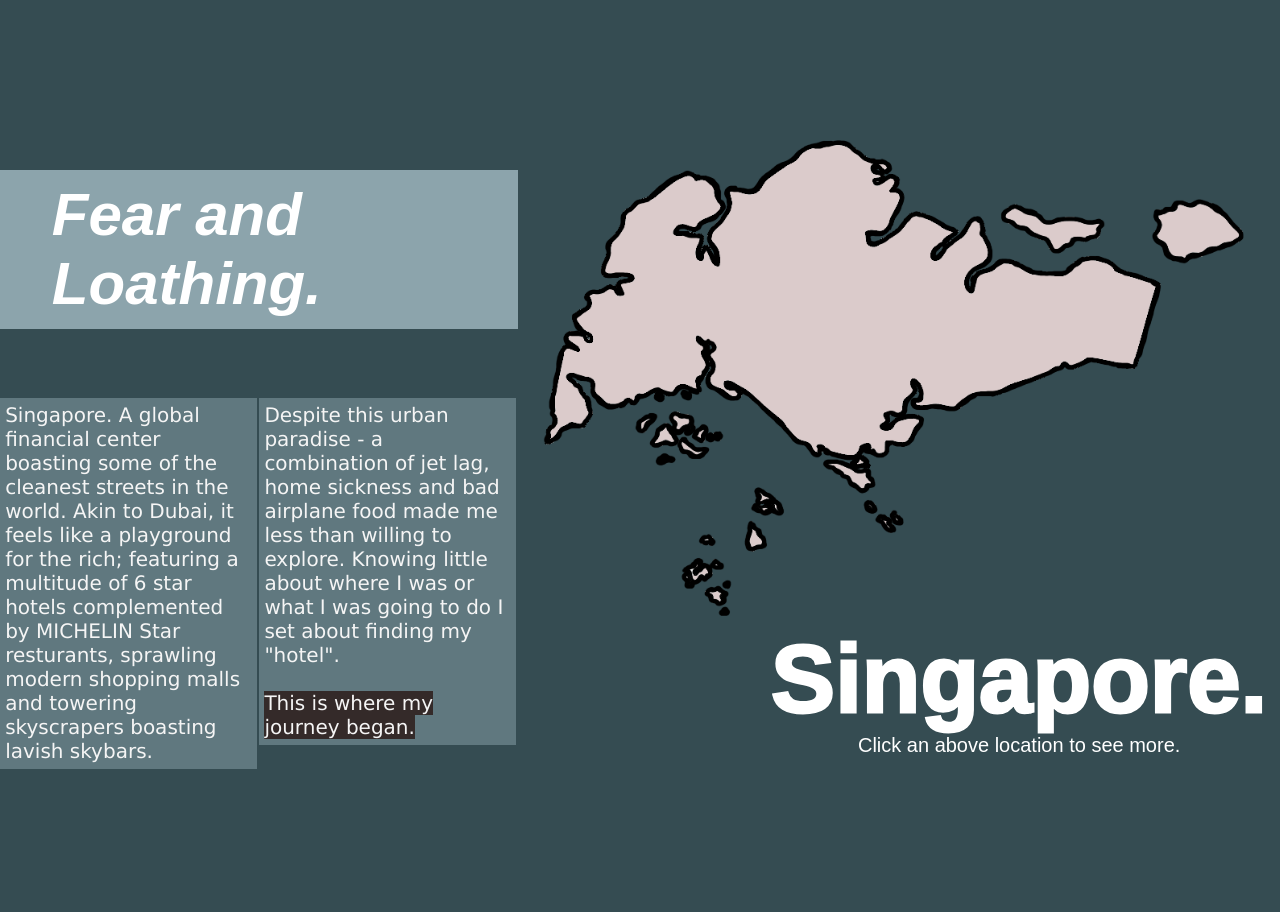
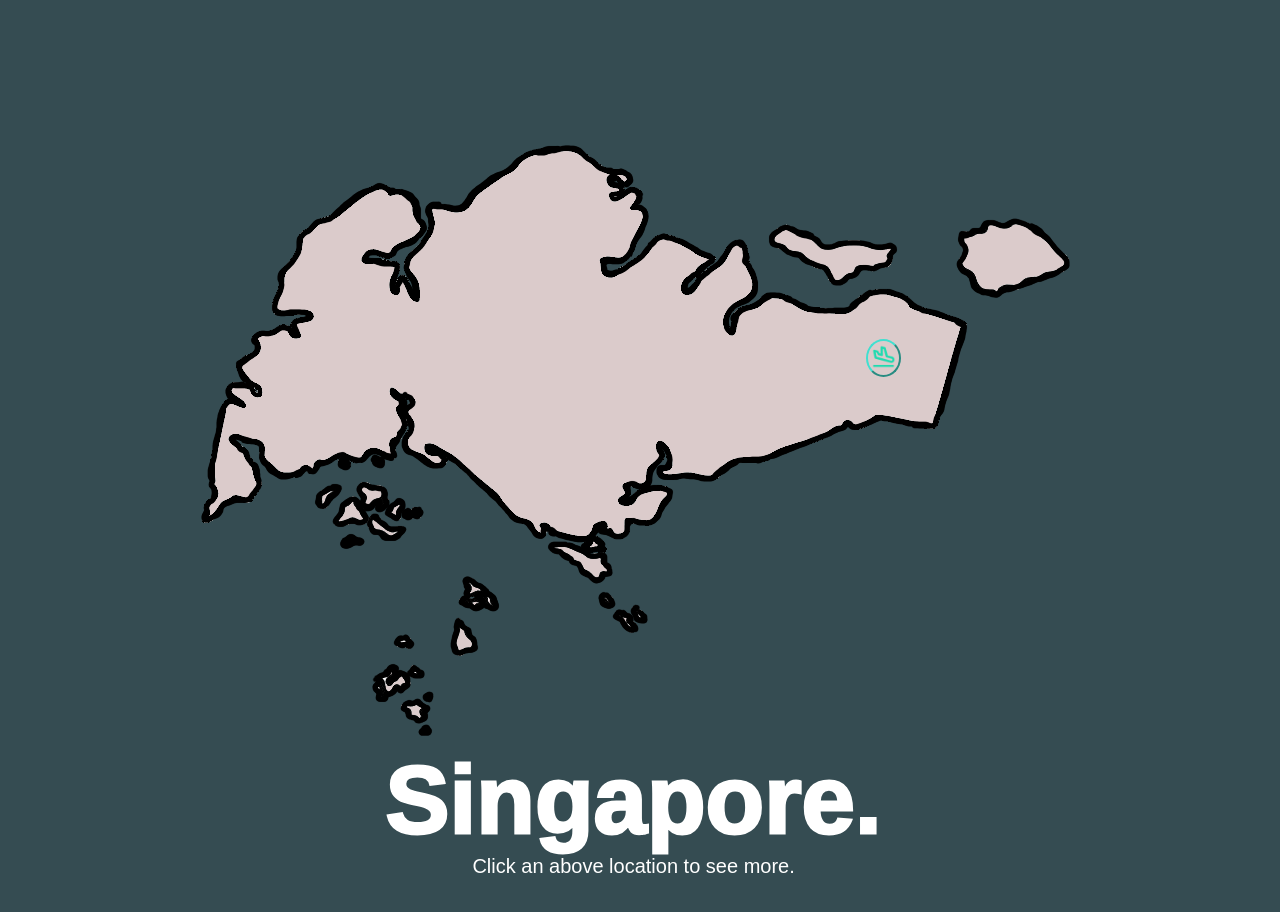
Before and after one commit to cadeclark101/cade-in-asia, a React (Create React App) app: page / in a window 1280 px wide. Shown: the part 1480-2392 px from the top of the page. Built offline with nearby package versions, Linux system fonts and the light colour scheme.

Commit message:
Changed Singapore page plan. Added plane IconButton component (will have different behaviour to flag button and be used more

```diff
--- a/src/App.css
+++ b/src/App.css
@@ -76,16 +76,8 @@
   height: 99vh;
 }
 
-#singapore-map-image-container {
-  float: right;
-}
-
-#singapore-title-container {
-  float: right;
-  clear: right;
-}
-
 #singapore-body-area {
+  align-items: center;
   display: flex;
   flex-direction: column;
 }
--- a/src/App.js
+++ b/src/App.js
@@ -7,7 +7,7 @@ import malaysia_flag from './img/malaysia_flag.png';
 import thailand_flag from './img/thailand_flag.png';
 import cambodia_flag from './img/cambodia_flag.png';
 import vietnam_flag from './img/vietnam_flag.png';
-import singapore_map from './img/singapore_map.png';
+
 
 
 import './App.css';
@@ -43,15 +43,6 @@ function App() {
       </div>
 
       <div id="singapore-section-container">
-
-        <div id="singapore-map-image-container">
-          <Map map_location={singapore_map} map_image_height={"500px"} map_image_width={"auto"} image_alt={"map of singapore"}/>
-        </div>
-
-        <div id="singapore-title-container">
-          <Title main_title={"Singapore."} sub_title={"Click an above location to see more."}/>
-        </div>
-
         <div id="singapore-body-area">
           <Singapore />
         </div>
--- /dev/null
+++ b/src/IconButton.css
@@ -0,0 +1,8 @@
+.icon-button {
+    background: none;
+	color: inherit;
+	padding: 0.2rem;
+	cursor: pointer;
+    border-color: turquoise;
+    border-radius: 100%;
+}
--- /dev/null
+++ b/src/IconButton.js
@@ -0,0 +1,13 @@
+import React, { Component } from 'react';
+import './IconButton.css';
+
+export default class IconButton extends Component {
+
+    render() {
+        return(
+            <React.Fragment>
+                <button class="icon-button" style={{"left": this.props.left_val, "top": this.props.top_val}}> <img class="icon-button-image" src={this.props.icon_location} style={{"width": "100%", "height":"100%"}} alt="" /> </button>
+            </React.Fragment>
+        )
+        }
+}
--- a/src/Singapore.css
+++ b/src/Singapore.css
@@ -29,11 +29,19 @@
 }
 
 
+#singapore-map-image-container-default-view {
+    position: relative;
+  }
 
-#placeholder-text-container-left {
-    width: 50%;
+#singapore-title-container-default-view {
+    position: relative;
 }
 
-#placeholder-text-container-right {
-    width: 50%;
+#singapore-map-icon-container-default-view {
+    position: absolute;
+    width: 35px;
+    height: 25px;
+    top: 35%;
+    left: 75%;
+    background: none;
 }
--- a/src/Singapore.js
+++ b/src/Singapore.js
@@ -1,24 +1,37 @@
 import React, { Component } from 'react';
+
 import './Singapore.css';
 
+import Map from './Map';
+import Title from './Title';
+import IconButton from './IconButton';
+
+import singapore_map from './img/singapore_map.png';
+import plane_arrival_icon from './img/plane_arrival.png';
+
+function defaultView() {
+    return (
+        <React.Fragment>
+            <div id="singapore-map-image-container-default-view">
+                <Map map_location={singapore_map} map_image_height={"75%"} map_image_width={"auto"} image_alt={"map of singapore"} />
+
+                <div id="singapore-map-icon-container-default-view">
+                <IconButton icon_location={plane_arrival_icon} />
+                </div>
+            </div>
+
+            <div id="singapore-title-container-default-view">
+                <Title main_title={"Singapore."} sub_title={"Click an above location to see more."} />
+            </div>
+        </React.Fragment>
+    )
+}
+
+
 export default class Singapore extends Component {
-
     render() {
         return(
-            <React.Fragment>
-                <div id="placeholder-title-container">
-                    <h2 id="placeholder-text-title">Fear and Loathing.</h2>
-                </div>
-
-                <div id="placeholder-text-container">
-                    <div id="placeholder-text-container-left">
-                        <p class="placeholder-main-text">Singapore. A global financial center boasting some of the cleanest streets in the world. Akin to Dubai, it feels like a playground for the rich; featuring a multitude of 6 star hotels complemented by MICHELIN Star resturants, sprawling modern shopping malls and towering skyscrapers boasting lavish skybars.</p>
-                    </div>
-                    <div id="placeholder-text-container-right">
-                        <p class="placeholder-main-text">Despite this urban paradise - a combination of jet lag, home sickness and bad airplane food made me less than willing to explore. Knowing little about where I was or what I was going to do I set about finding my "hotel". <br /> <br /><span style={{"background-color": "#342a29"}}>This is where my journey began.</span> </p>
-                    </div>
-                </div>
-            </React.Fragment>
+            defaultView()
         )
         }
 }
```
Also changed, not shown: src/img/plane_arrival.png (added).
